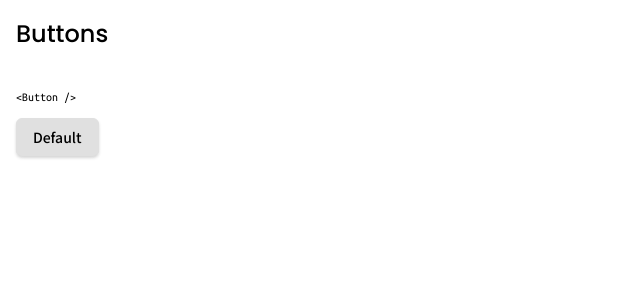
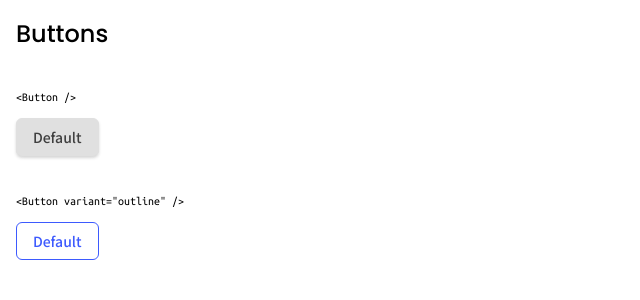
Before and after one commit to khwilo/dev-design-system, a Next.js app: page / in a window 1280 px wide. Shown: the top 300 px of the page, without its empty margins (0-640 px from the left). Built offline with nearby package versions, Linux system fonts and the light colour scheme.

Commit message:
Add button with variant outline

```diff
--- a/components/Button.js
+++ b/components/Button.js
@@ -1,7 +1,7 @@
 import styles from '../styles/Button.module.css';
 
-const Button = ({ title }) => (
-  <button className={styles.button}>{title}</button>
+const Button = ({ title, variant = '' }) => (
+  <button className={`${styles.button} ${styles[variant]}`}>{title}</button>
 );
 
 export default Button;
--- a/pages/index.js
+++ b/pages/index.js
@@ -18,6 +18,13 @@ export default function Home() {
             <Button title='Default' />
           </div>
         </div>
+
+        <div className='section__btn flex'>
+          <div>
+            <h3 className='btn-label'>{`<Button variant="outline" />`}</h3>
+            <Button title='Default' variant='outline' />
+          </div>
+        </div>
       </section>
     </div>
   );
--- a/styles/Button.module.css
+++ b/styles/Button.module.css
@@ -3,6 +3,7 @@
   font-weight: var(--fw-medium);
   font-size: var(--fs-btn-text);
   padding: 0.5rem 1rem;
+  color: #3f3f3f;
   background-color: #e0e0e0;
   border: 1px solid #e0e0e0;
   border-radius: 6px;
@@ -13,3 +14,10 @@
   font-weight: var(--fw-regular);
   font-size: var(--fs-btn-label);
 }
+
+.outline {
+  color: #3d5afe;
+  background-color: #ffffff;
+  border: 1px solid #3d5afe;
+  box-shadow: none;
+}
```
